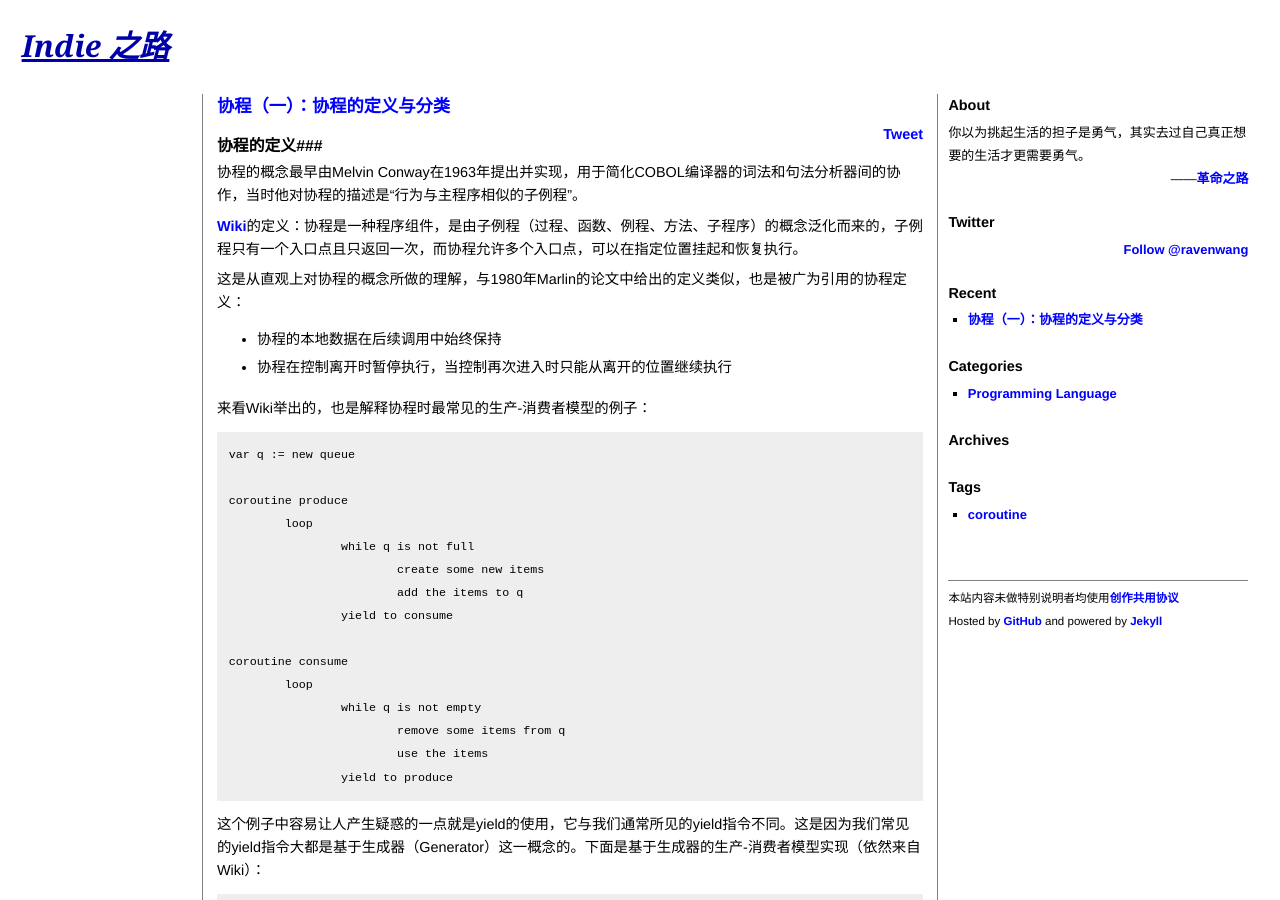
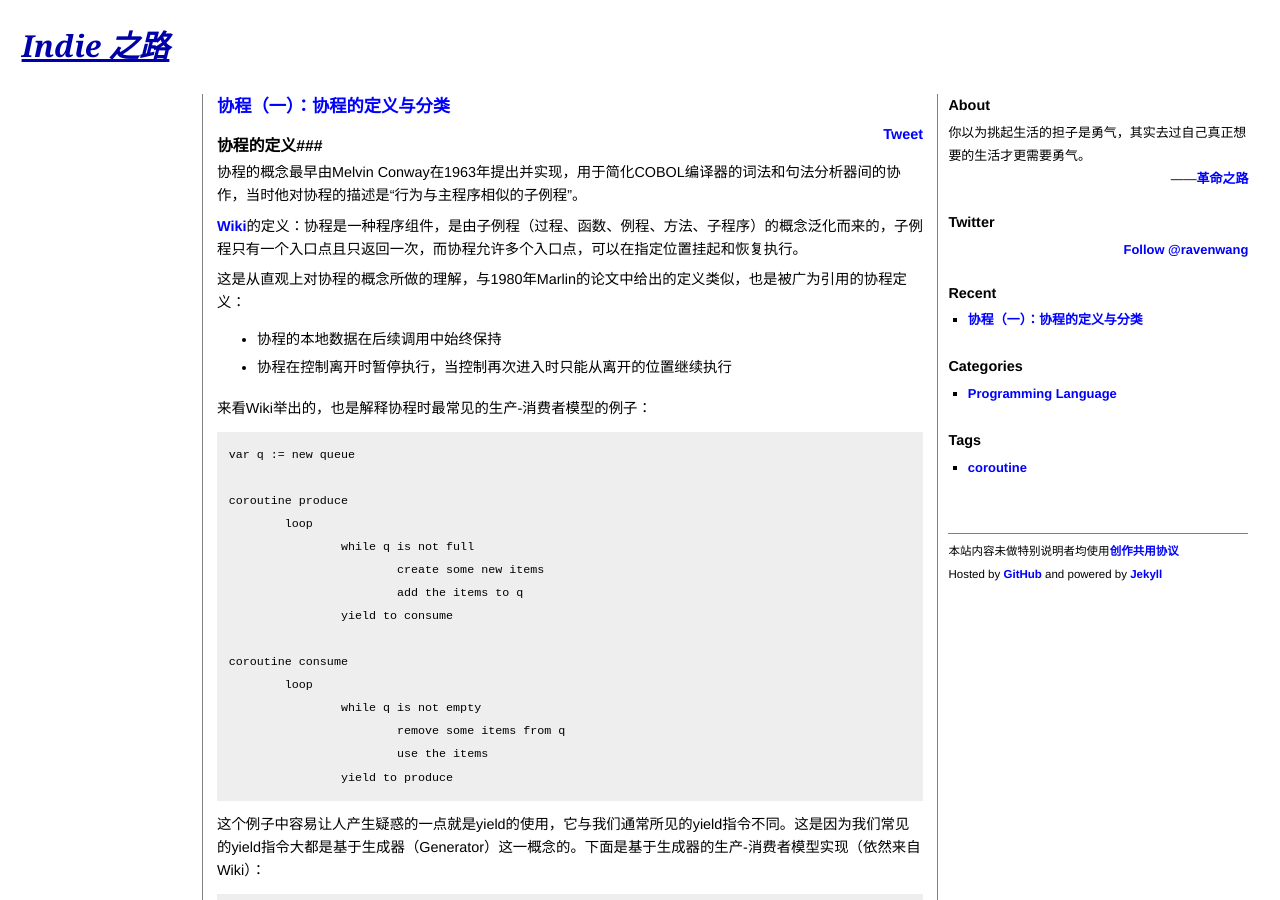
Before and after one commit to ravenwang/ravenwang.github.com, a Jekyll site: the page built from index.html, in a window 1280 px wide and 900 px high. Built offline with Jekyll 4.4.1, drawn with Linux system fonts in a browser that asks for light colours; Markdown is read by kramdown in place of the engine named in the settings; comment, search, counter and statistics services are not loaded.

```diff
--- a/_config.yml
+++ b/_config.yml
@@ -2,6 +2,8 @@ title: Indie 之路
 url: http://ravenw.com
 markdown: rdiscount
 pygments: true
+regeneration: true
 permalink: /blog/:year/:month/:day/:title
-regeneration: true
+category_dir: ../categories
+tag_dir: ../tags
 tag_title_prefix: 'Tag: '
--- a/_layouts/default.html
+++ b/_layouts/default.html
@@ -100,16 +100,6 @@
 					</div>
 
 					<div class="block">
-						<h2 class="title">Archives</h2>
-						<div class="content">
-							<div class="item-list">
-								<ul>
-								</ul>
-							</div>
-						</div>
-					</div>
-
-					<div class="block">
 						<h2 class="title">Tags</h2>
 						<div class="content">
 							<div class="item-list tag-cloud">
--- a/_layouts/tag_index.html
+++ b/_layouts/tag_index.html
@@ -1,6 +1,5 @@
 ---
 layout: default
-body: blog archive
 ---
 
 <h2 class="title">Tag: {{ page.tag }}</h2>
```
